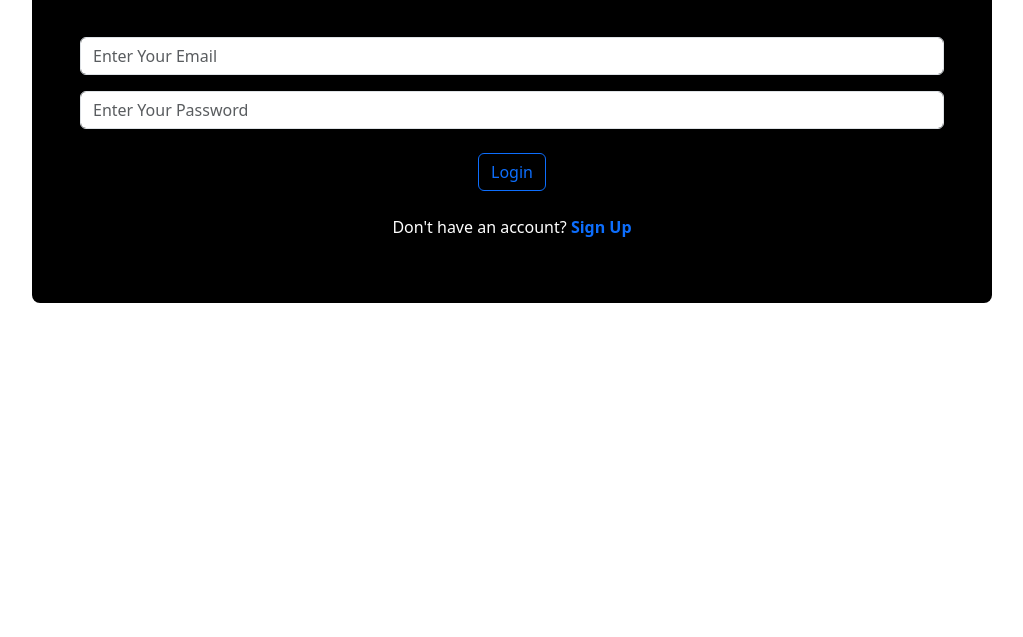
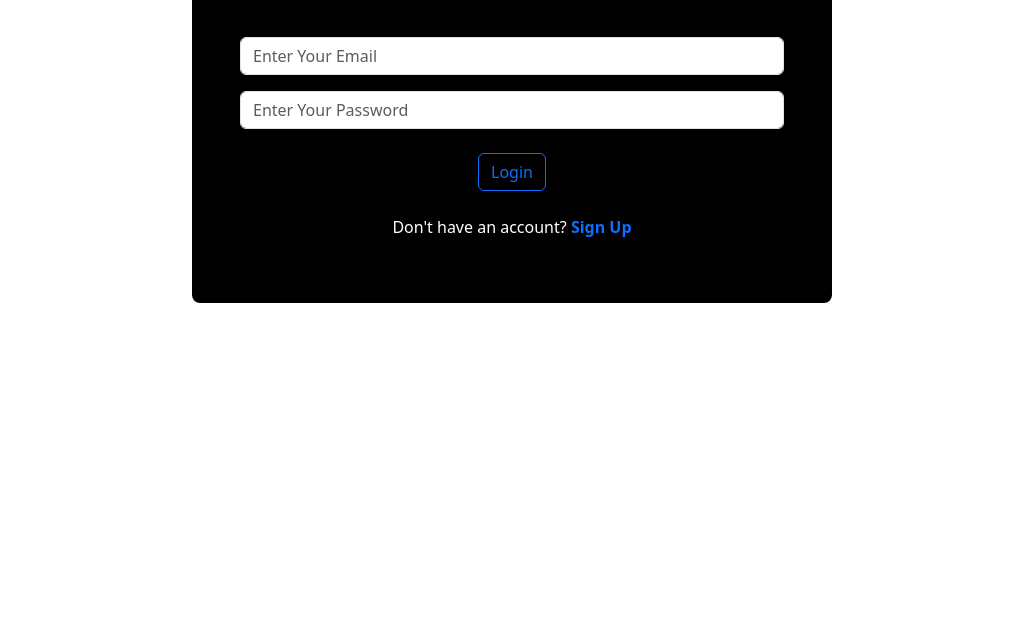
Before and after one commit to Abrar-Hosny/smart-Login-System, a plain HTML site: page index.html in a window 1280 px wide. Shown: the part 163-800 px from the top of the page, without its empty margins (128-1151 px from the left). Drawn offline with Linux system fonts and the light colour scheme.

Commit message:
make media query of the Login page

```diff
--- a/CSS/style.css
+++ b/CSS/style.css
@@ -1,3 +1,16 @@
-@media screen and(m) {
 
+@media screen and (min-width:500px) {
+    section {
+        width: 65%;
+
+    }
 }
+
+
+
+@media screen and (min-width:1024px){
+    section {
+        width: 50%;
+
+    }
+}
--- a/index.html
+++ b/index.html
@@ -5,11 +5,11 @@
     <meta name="viewport" content="width=device-width, initial-scale=1.0" />
     <title>Smart Login System</title>
 <link href="CSS/bootstrap.min.css"  rel="stylesheet">
-<link href="CSS/style.css"    rel="stylesheet">
+<link href="CSS/style.css"   rel="stylesheet">
 
 </head>
-  <body >
-<section class="bg-black rounded-3 w-75 mx-auto">
+  <body>
+<section class="bg-black rounded-3  mx-auto">
   <header class="mt-5 pt-5">
     <h1 class="text-center text-white ">Smart Login System</h1>
 
```
Also changed, not shown: signUp.html (+1 -1 lines).
